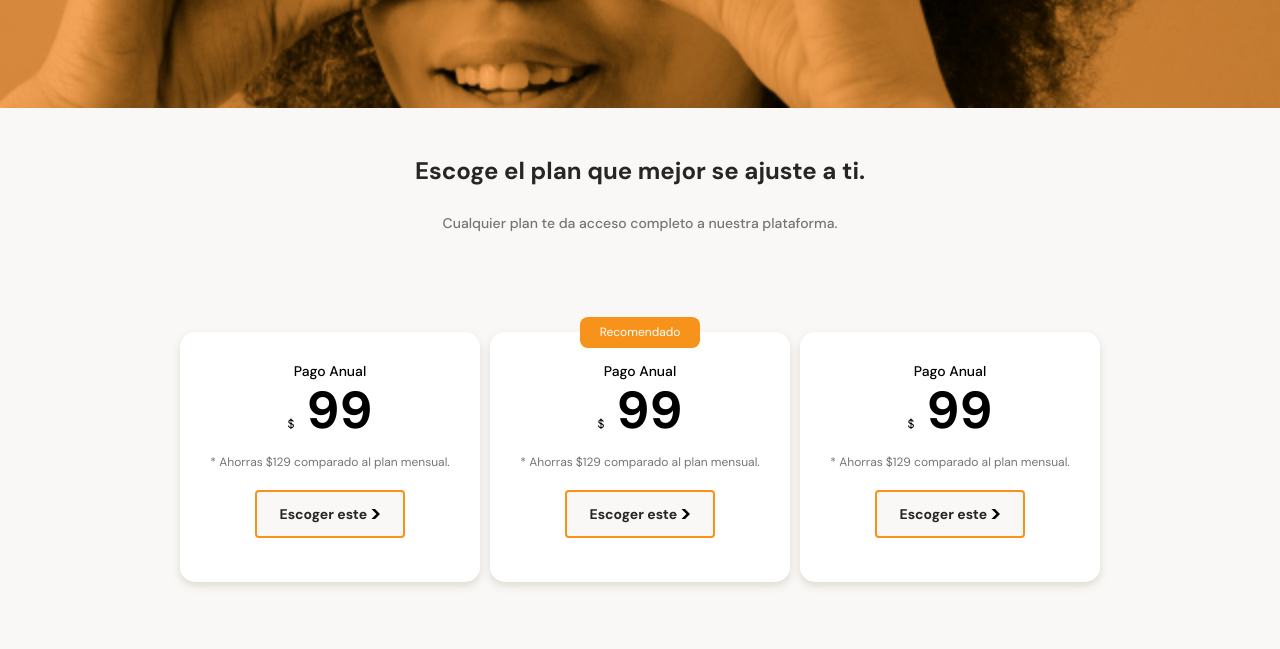
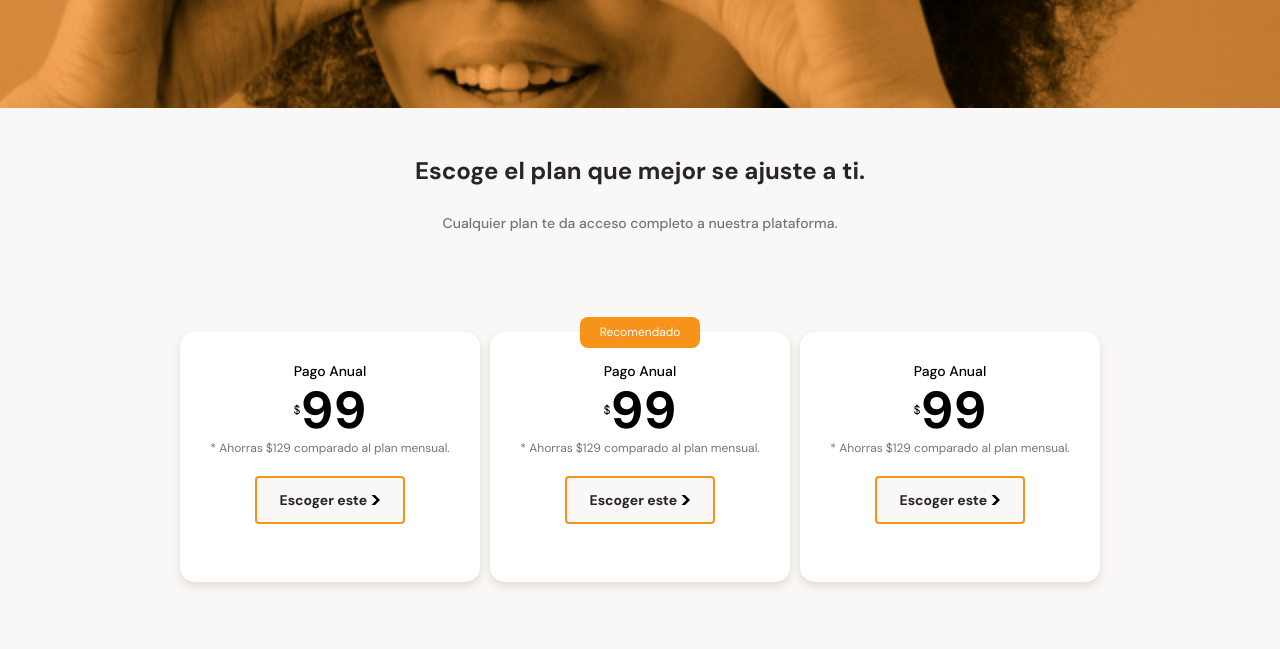
Before and after one commit to Priscilla-Rojas/batata-bit, a plain HTML site: page index.html in a window 1280 px wide. Shown: the part 1987-2636 px from the top of the page. Drawn offline with Linux system fonts and the light colour scheme.

Commit message:
alinie el signo de pesos

```diff
--- a/styles.css
+++ b/styles.css
@@ -449,11 +449,16 @@ main{
     font-weight: bold;
     line-height: 5rem;
     color: black;
+    display: flex;
+    flex-flow: row nowrap;
+    justify-content: center;
+    align-items: center;
 
 }
 .plan-card-price span{
     font-size: 1.2rem;
     font-weight: 300;
+    margin-top: 0;
 }
 .plan-card-saving{
     font-size: 1.2rem;
```
